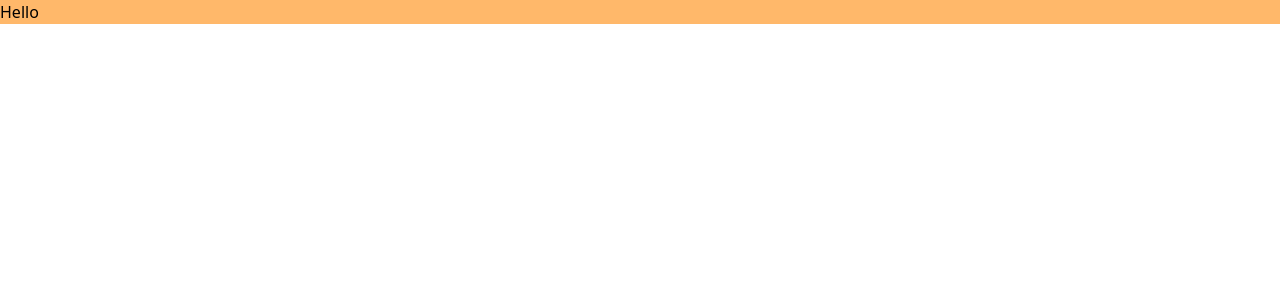
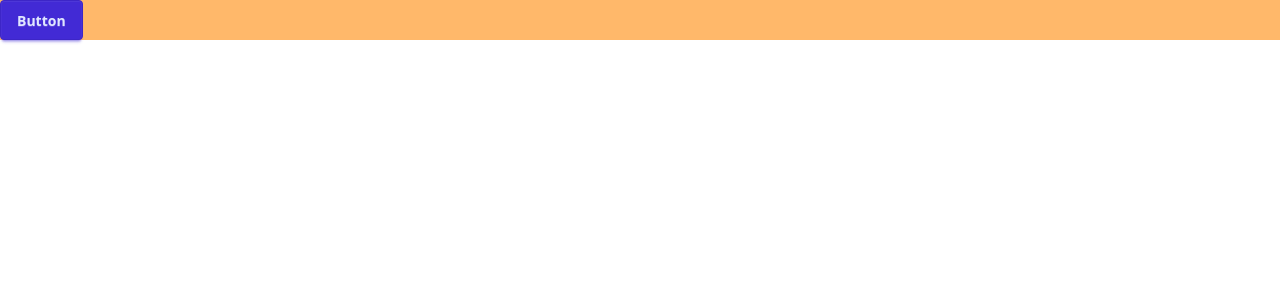
Before and after one commit to TranPhat-28/my-blog-client, a React (Vite) app: page / in a window 1280 px wide. Shown: the top 300 px of the page. Built offline with nearby package versions, Linux system fonts and the light colour scheme.

Commit message:
chore: Install DaisyUI

```diff
--- a/package.json
+++ b/package.json
@@ -11,6 +11,7 @@
   },
   "dependencies": {
     "@tailwindcss/vite": "^4.1.13",
+    "daisyui": "^5.1.24",
     "react": "^19.1.1",
     "react-dom": "^19.1.1",
     "tailwindcss": "^4.1.13"
--- a/src/App.tsx
+++ b/src/App.tsx
@@ -1,5 +1,9 @@
 function App() {
-    return <div className="w-full bg-orange-300">Hello</div>;
+    return (
+        <div className="w-full bg-orange-300">
+            <button className="btn btn-primary">Button</button>
+        </div>
+    );
 }
 
 export default App;
--- a/src/index.css
+++ b/src/index.css
@@ -1 +1,2 @@
 @import "tailwindcss";
+@plugin "daisyui";
```
Also changed, not shown: 1 other file (tests, documents, lock files or other folders).
